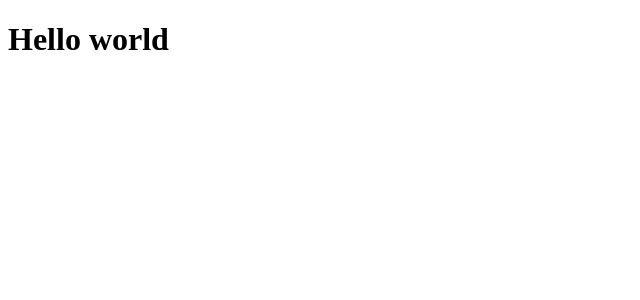
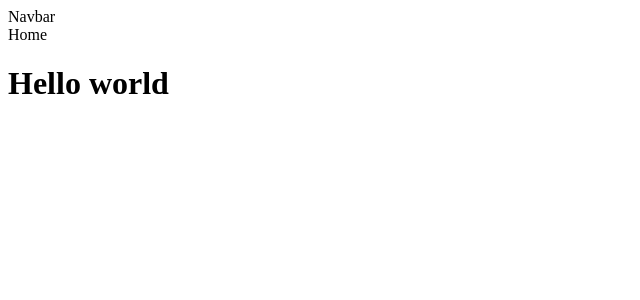
Before and after one commit to wolterbwambale/my_portfolio, a React (Create React App) app: page / in a window 1280 px wide. Shown: the top 300 px of the page, without its empty margins (0-640 px from the left). Built offline with nearby package versions, Linux system fonts and the light colour scheme.

Commit message:
add components

```diff
--- a/src/App.js
+++ b/src/App.js
@@ -1,7 +1,11 @@
+import Navbar from "./components/Navbar/Navbar";
+import Home from "./components/Home/Home";
 function App() {
   return (
     <div className="App">
       <header className="App-header">
+        <Navbar />
+        <Home />
         <h1>Hello world</h1>
       </header>
     </div>
```
